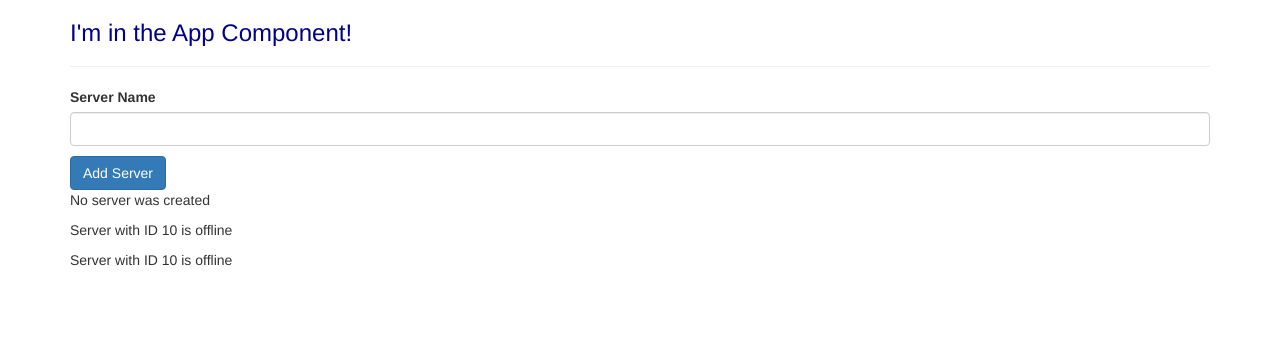
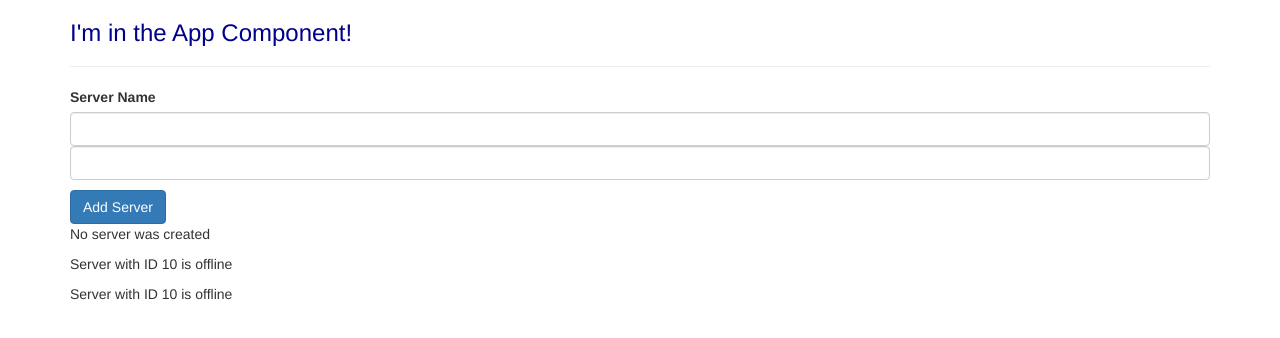
Before and after one commit to RicardoFazzi/Angular4, an Angular app: page / in a window 1280 px wide. Shown: the top 338 px of the page. Built offline with nearby package versions, Linux system fonts and the light colour scheme.

Commit message:
two way binding [(ngModel)]

```diff
--- a/src/app/servers/servers.component.html
+++ b/src/app/servers/servers.component.html
@@ -4,6 +4,10 @@
   class="form-control"
   (input)="onUpdateServerName($event)"> <!--$event va a ser la data que se ingrese, pero dentro del objeto event.
   Para agarrar la data tendriamos que hacer event.target.value-->
+<input
+  type="text"
+  class="form-control"
+  [(ngModel)]="serverName">
 <p>{{ serverName }}</p>
 <button
   [disabled]="!allowNewServer"
```
